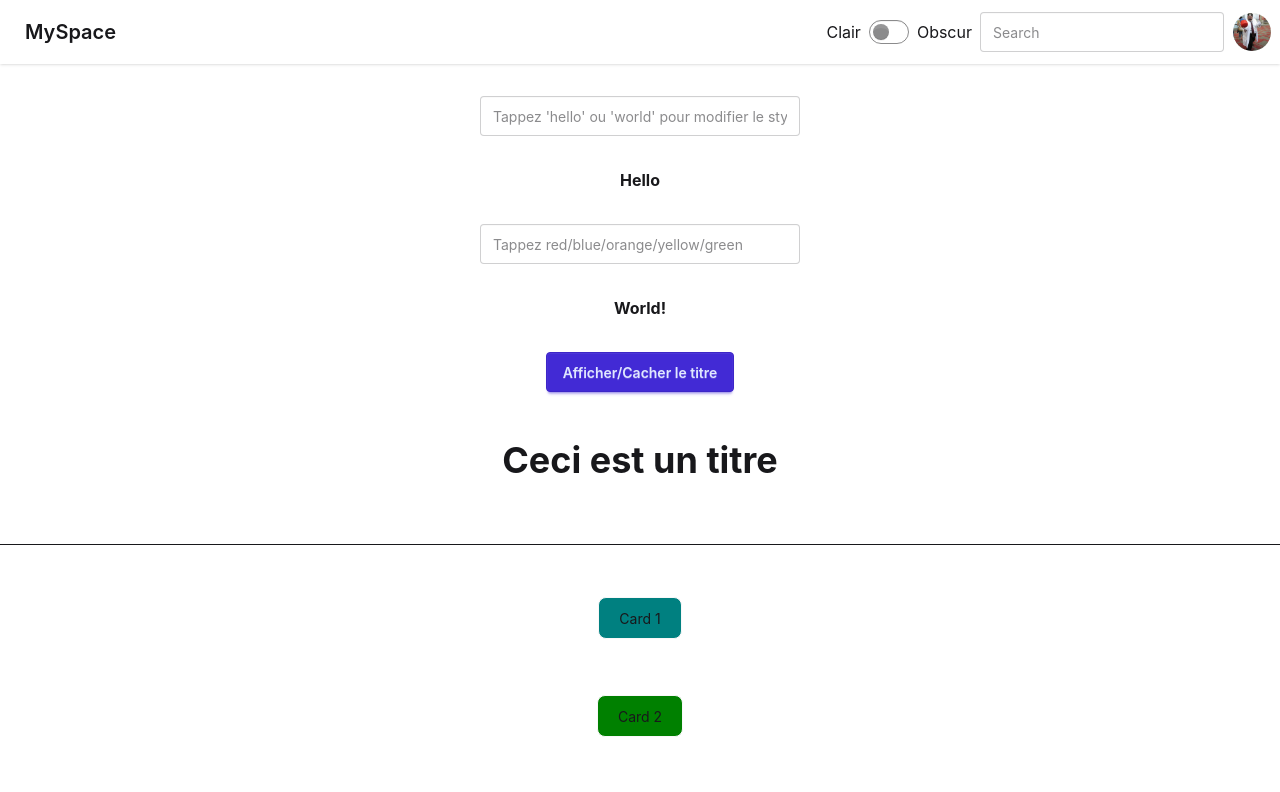
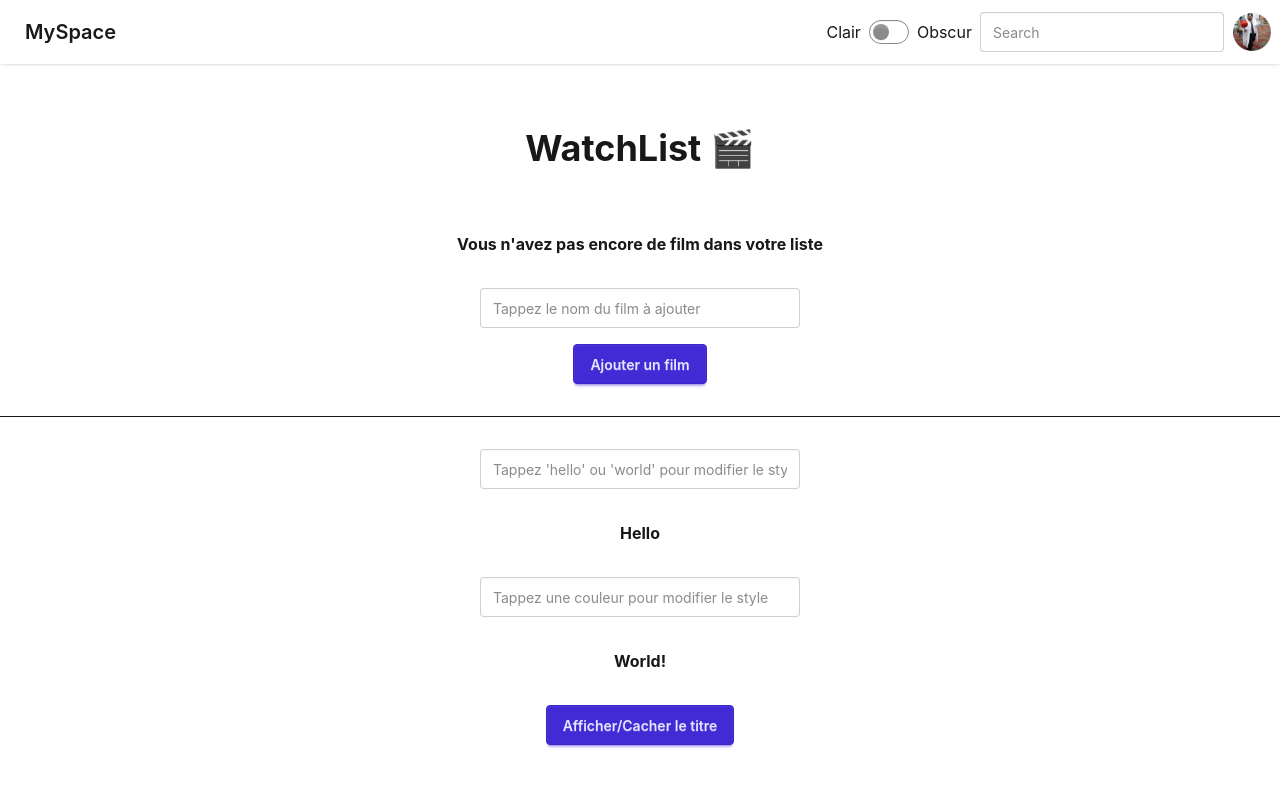
Before and after one commit to Anthony0486/vue_cours, a Vue app: page / in a window 1280 px wide. Shown: the top 792 px of the page. Built offline with nearby package versions, Linux system fonts and the light colour scheme; no server answers.

Commit message:
exercice v-if v-else

```diff
--- a/src/views/Header.vue
+++ b/src/views/Header.vue
@@ -1,5 +1,5 @@
 <template>
-    <div class="navbar bg-base-100 shadow-sm">
+    <div class="navbar bg-base-100 shadow-sm sticky top-0 z-50">
   <div class="flex-1">
     <a class="btn btn-ghost text-xl"> <RouterLink to="/">MySpace</RouterLink></a>
   </div>
--- a/src/views/Home.vue
+++ b/src/views/Home.vue
@@ -5,6 +5,7 @@ import Poke from './Poke.vue';
 import Mystery from './Mystery.vue';
 import Colorcards from './Colorcards.vue';
 import StyleForm from './StyleForm.vue';
+import WatchList from './WatchList.vue';
 // const random = function(){
 //     let result = Math.random();
 //     if (result < 0.5){
@@ -39,6 +40,8 @@ const showUserName = computed(() => {
 </script>
 
 <template>
+  <WatchList/>
+  <hr/>
   <StyleForm/>
   <hr/>
   <Colorcards/>
--- a/src/views/StyleForm.vue
+++ b/src/views/StyleForm.vue
@@ -6,22 +6,6 @@ const displayTitle = () => {
 };
 
 const colorValue = ref('');
-const colorInputValue = (event) => {
-    if (event.target.value === 'blue'){
-        colorValue.value = 'blue'
-    }if (event.target.value === 'red'){
-        colorValue.value = 'red'
-    }
-    if (event.target.value === 'yellow'){
-        colorValue.value = 'yellow'
-    }
-    if (event.target.value === 'orange'){
-        colorValue.value = 'orange'
-    }
-    if (event.target.value === 'green'){
-        colorValue.value = 'green'
-    }
-}
 
 const classValue = ref('');
 
@@ -31,7 +15,7 @@ const classValue = ref('');
     <div class="p-8 pt-8 flex flex-col  items-center justify-center gap-4 counter-card">
 <input v-model="classValue" type="text" placeholder="Tappez 'hello' ou 'world' pour modifier le style" class="input input-bordered w-full max-w-xs" />
 <p :class="classValue" class="py-4"><strong>Hello</strong></p>
-<input type="text" @keyup="colorInputValue" placeholder="Tappez red/blue/orange/yellow/green" class="input input-bordered w-full max-w-xs" />
+<input type="text" v-model="colorValue" placeholder="Tappez une couleur pour modifier le style" class="input input-bordered w-full max-w-xs" />
 <p :style="{backgroundColor: colorValue}" class="py-4"><strong>World!</strong></p>
 <button @click="displayTitle" class="btn btn-primary">Afficher/Cacher le titre</button>
 <h1 :class="isDisplayed ? '' : 'hidden'" class="p-8 text-3xl font-bold md:text-4xl">Ceci est un titre</h1>
--- /dev/null
+++ b/src/views/WatchList.vue
@@ -0,0 +1,22 @@
+<script setup>
+import { ref } from 'vue';
+
+const filmList = ref([]);
+const filmName = ref('');
+
+const addFilm = (film) => {
+    filmList.value.push(film);
+}
+console.log(filmName.value)
+</script>
+
+<template>
+<div class="p-8 pt-8 flex flex-col  items-center justify-center gap-4 counter-card">
+<h1 class="p-8 text-3xl font-bold md:text-4xl">WatchList &#127916</h1>
+<p v-if="filmList.length === 0" class="py-4"><strong>Vous n'avez pas encore de film dans votre liste</strong></p>
+<h2 v-else >{{ filmList }}</h2>
+<input type="text" v-model="filmName" placeholder="Tappez le nom du film à ajouter" class="input input-bordered w-full max-w-xs" />
+<button @click="addFilm(filmName)" class="btn btn-primary">Ajouter un film</button>
+
+</div>
+</template>
```
